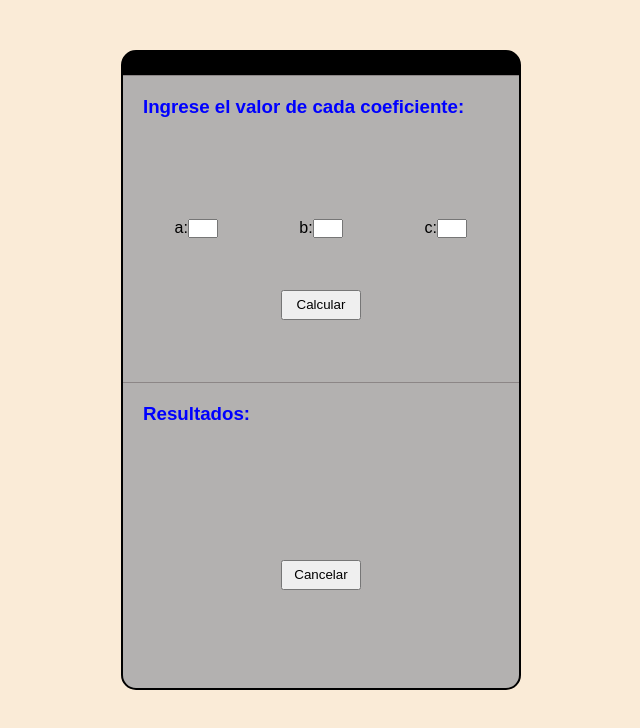
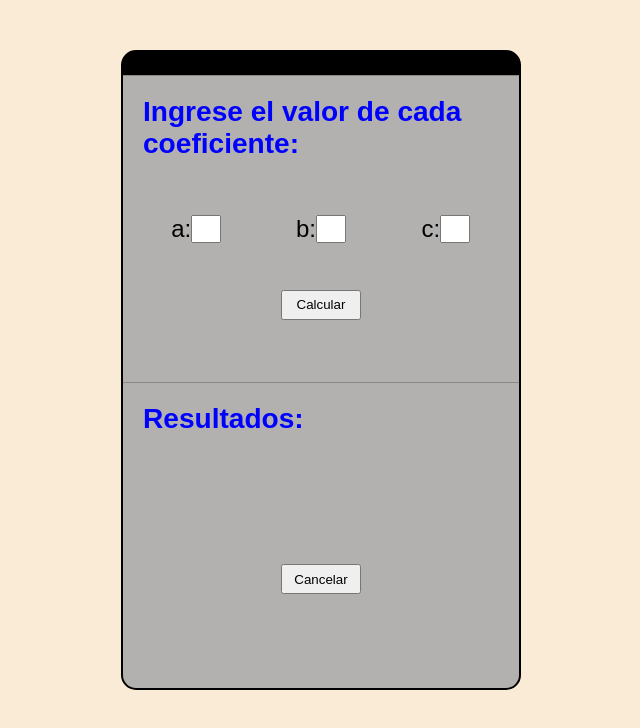
Before and after one commit to gerardojao/Quadratic--Function, a website: page src/index.html in a window 1280 px wide. Shown: the whole page, without its empty margins (319-959 px from the left). Drawn offline with Linux system fonts and the light colour scheme; files that its build step writes are made by us from their sources.

Commit message:
Quadratic Function font size

```diff
--- a/src/css/style.css
+++ b/src/css/style.css
@@ -12,7 +12,7 @@ html{
 }
 body{
     background-color: antiquewhite;
-    font-size:1rem;
+    font-size:1.5rem;
     font-family:sans-serif;
     display:flex;
     justify-content: center;
@@ -62,6 +62,9 @@ border-top:.5px solid rgb(140, 134, 134);
 
     display: flex;
     justify-content: center;
+}
+.div label{
+    font-size:1.5rem;
 }
 .div input{
     width: 30px;;
```
Also changed, not shown: public/css/styles-min.css (+1 -1 lines).
